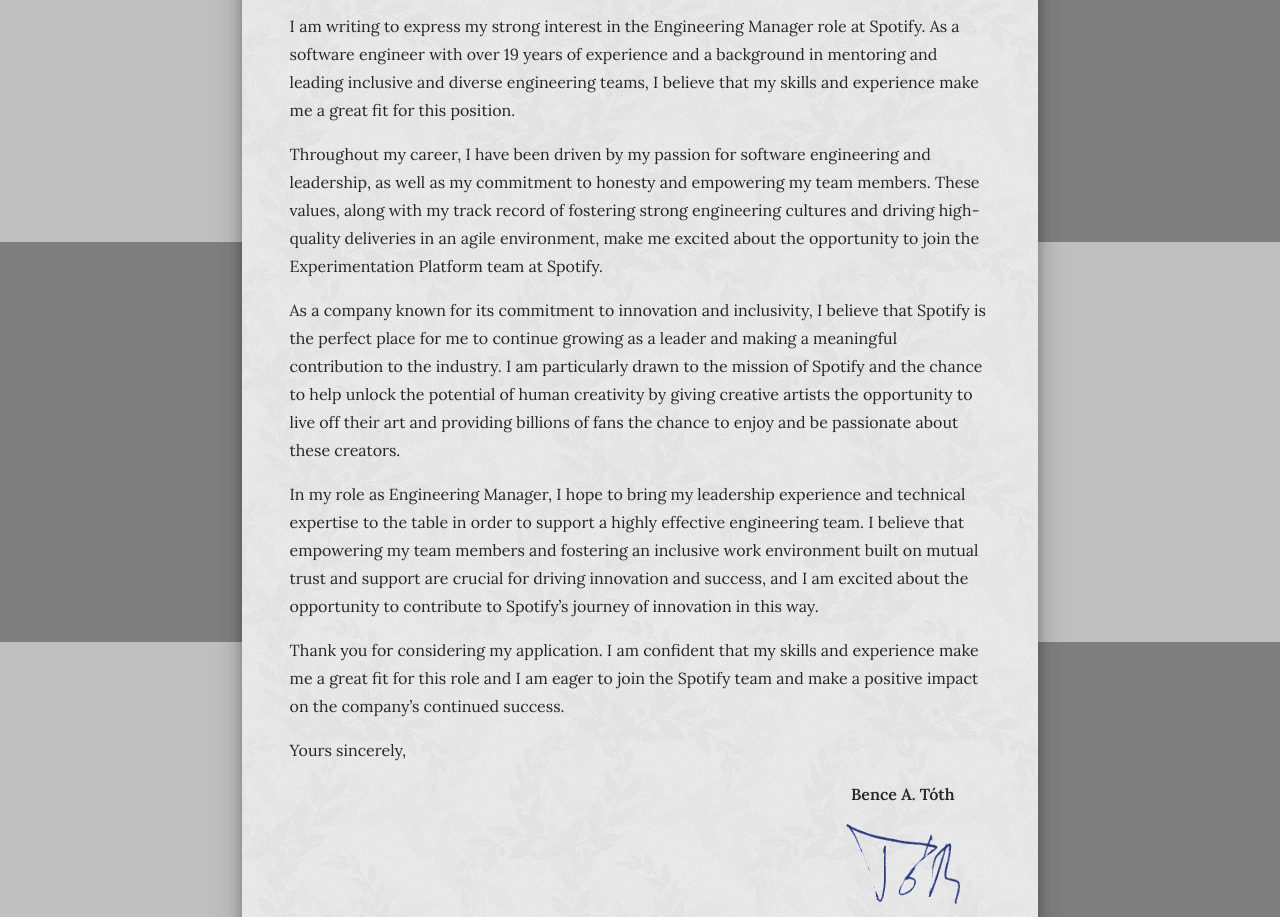
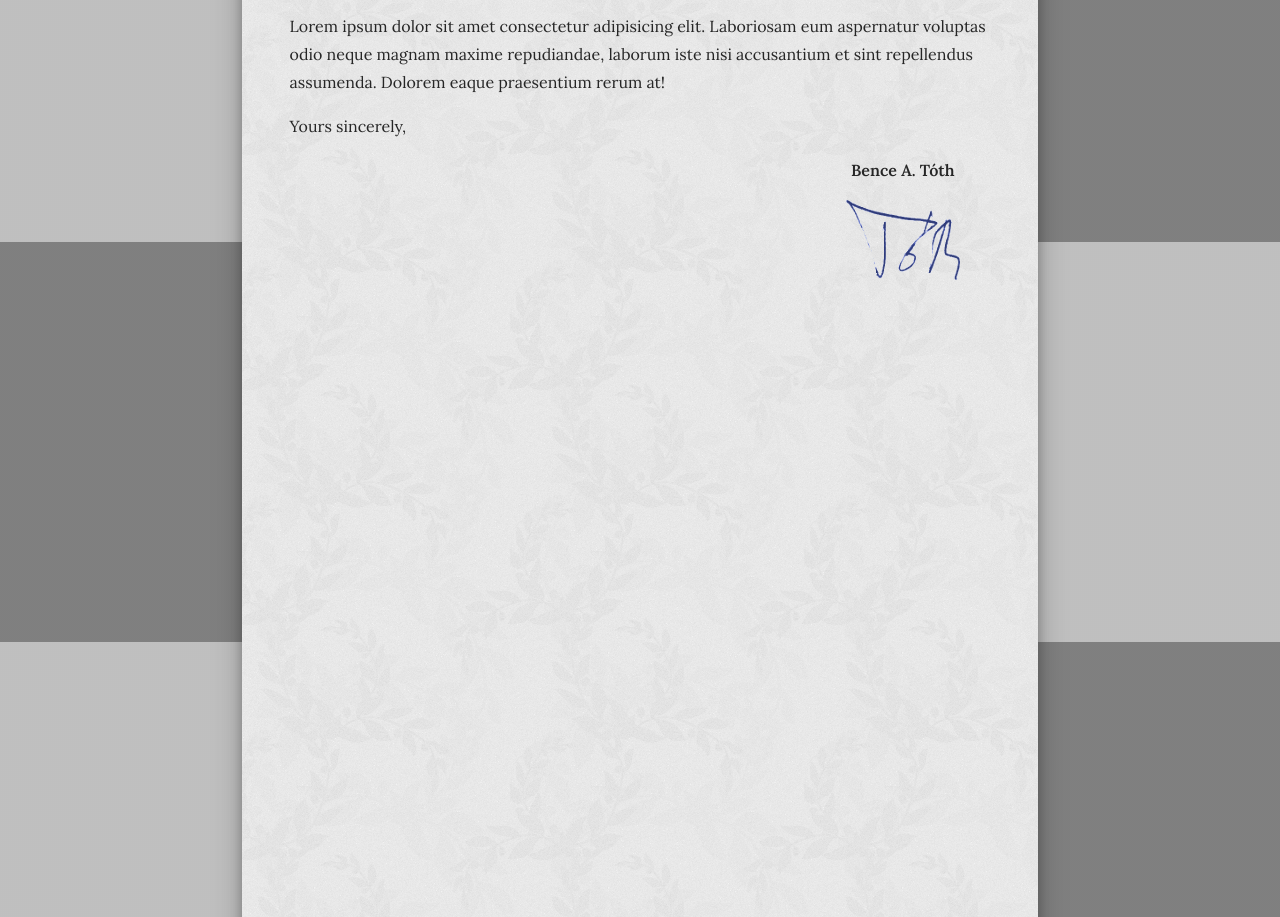
Before and after one commit to bence-toth/cv-and-motivation-letter, a React (Create React App) app: page / in a window 1280 px wide. Shown: the part 2558-3475 px from the top of the page. Built offline with nearby package versions, Linux system fonts and the light colour scheme.

Commit message:
Blanked out motivation letter content

```diff
--- a/src/Page3.tsx
+++ b/src/Page3.tsx
@@ -12,43 +12,10 @@
         <strong>Dear hiring manager,</strong>
       </p>
       <p>
-        I am writing to express my strong interest in the Engineering Manager
-        role at Spotify. As a software engineer with over 19 years of experience
-        and a background in mentoring and leading inclusive and diverse
-        engineering teams, I believe that my skills and experience make me a
-        great fit for this position.
-      </p>
-      <p>
-        Throughout my career, I have been driven by my passion for software
-        engineering and leadership, as well as my commitment to honesty and
-        empowering my team members. These values, along with my track record of
-        fostering strong engineering cultures and driving high-quality
-        deliveries in an agile environment, make me excited about the
-        opportunity to join the Experimentation Platform team at Spotify.
-      </p>
-      <p>
-        As a company known for its commitment to innovation and inclusivity, I
-        believe that Spotify is the perfect place for me to continue growing as
-        a leader and making a meaningful contribution to the industry. I am
-        particularly drawn to the mission of Spotify and the chance to help
-        unlock the potential of human creativity by giving creative artists the
-        opportunity to live off their art and providing billions of fans the
-        chance to enjoy and be passionate about these creators.
-      </p>
-      <p>
-        In my role as Engineering Manager, I hope to bring my leadership
-        experience and technical expertise to the table in order to support a
-        highly effective engineering team. I believe that empowering my team
-        members and fostering an inclusive work environment built on mutual
-        trust and support are crucial for driving innovation and success, and I
-        am excited about the opportunity to contribute to Spotify’s journey of
-        innovation in this way.
-      </p>
-      <p>
-        Thank you for considering my application. I am confident that my skills
-        and experience make me a great fit for this role and I am eager to join
-        the Spotify team and make a positive impact on the company’s continued
-        success.
+        Lorem ipsum dolor sit amet consectetur adipisicing elit. Laboriosam eum
+        aspernatur voluptas odio neque magnam maxime repudiandae, laborum iste
+        nisi accusantium et sint repellendus assumenda. Dolorem eaque
+        praesentium rerum at!
       </p>
       <p>Yours sincerely,</p>
       <div className="signature">
```
